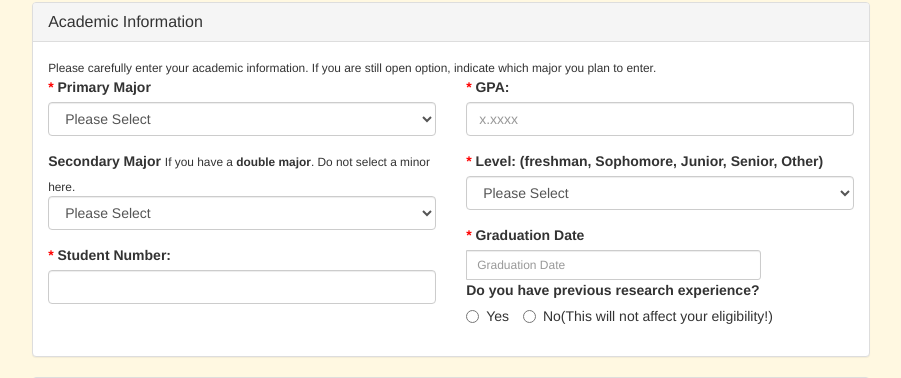
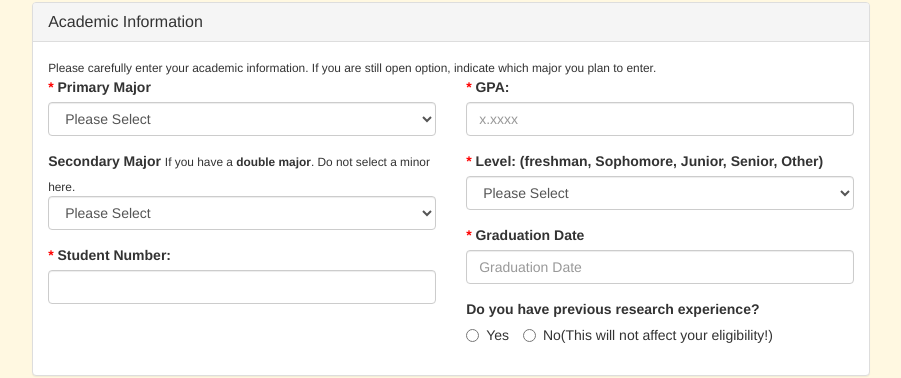
Before and after one commit to SerendpityZOEY/CUBoulderDLASite, a Flask app: page /student in a window 1280 px wide. Shown: the part 1176-1554 px from the top of the page, without its empty margins (293-1194 px from the left). Run offline with Flask 2, Linux system fonts and the light colour scheme; data comes from the database, SQL or seed files in the repository; data that the repository does not hold is empty; some libraries are stand-ins or nearby versions.

Commit message:
datapicker css

```diff
--- a/app/templates/student.html
+++ b/app/templates/student.html
@@ -249,16 +249,18 @@
                       </select>
                           </div>
 
-                          <div class="input-group date">
+                          <div class="form-group date">
                             <label><span style="color:red;">* </span>Graduation Date</label>
                           <span class="add-on"><i class="icon-calendar"></i></span>
-                          <input type="text" class="form-control form-control-1 input-sm from" placeholder="Graduation Date" id="graduation">
+                          <input type="text" class="form-control" placeholder="Graduation Date" id="graduation">
                           </div>
+
                       <div class="form-group">
                         <label>Do you have previous research experience?</label><br>
                         <label class="radio-inline"><input type="radio" name="researchExp" value="yes">Yes</label>
                         <label class="radio-inline"><input type="radio" name="researchExp" value="no">No(This will not affect your eligibility!)</label>
                       </div>
+
                         </form>
 
 
@@ -418,16 +420,16 @@
 // $('.datepicker').datepicker();
 Mycomponet = '{{data[0]}}'
   $(document).ready(console.log(Mycomponet))
-var startDate = new Date();
+
+var graduateDate = new Date();
 
     $('#graduation').datepicker({
     autoclose: true,
     minViewMode: 1,
     format: 'mm/yyyy'
     }).on('changeDate', function(selected){
-        startDate = new Date(selected.date.valueOf());
-        startDate.setDate(startDate.getDate(new Date(selected.date.valueOf())));
-        $('.to').datepicker('setStartDate', startDate);
+        graduateDate = new Date(selected.date.valueOf());
+        graduateDate.setDate(graduateDate.getDate(new Date(selected.date.valueOf())));
     });
 </script>
 </html>
```
